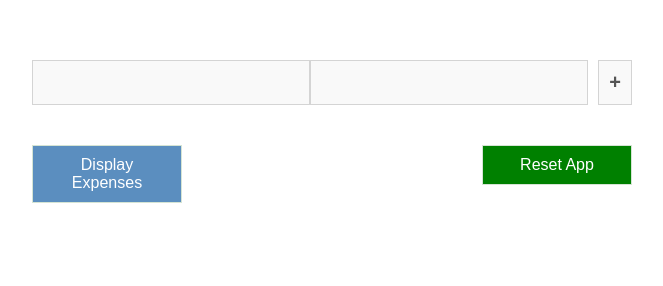
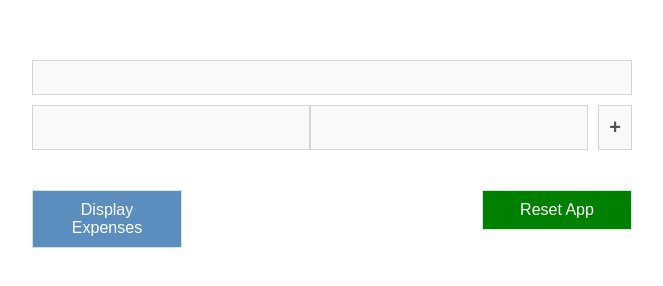
Before and after one commit to v1nss/finance-tracker-electron, an Electron app: page renderer/index.html in a window 1280 px wide. Shown: the whole page, without its empty margins (308-971 px from the left). Drawn offline with Linux system fonts and the light colour scheme.

Commit message:
Bugdet added and subtracting all expenses to budget working

```diff
--- a/renderer/index.html
+++ b/renderer/index.html
@@ -10,6 +10,7 @@
     <div class="notes">
 
     </div>
+    <input class="budget" type="number" name="budget">
     <!-- <input type="number"> -->
     <form action="" method="post" autocomplete="off">
         <div class="field">
--- a/renderer/script.js
+++ b/renderer/script.js
@@ -49,7 +49,8 @@ function fetchTextNotes(event){
 	event.preventDefault();
 
 	let dataContainer = new FormData(form);
-
+	let budget = document.querySelector('input[name="budget"]').value;
+	console.log(budget);
 	let data = [];
 	dataContainer.forEach( function(value){
 		if(value !== ""){
@@ -65,7 +66,6 @@ function fetchTextNotes(event){
 		return parseInt(str);
 	});
 
-	// Output the values on the screen.
 	let out = "";
 	let out1 = "";
 	for(let nums of num){
@@ -85,7 +85,6 @@ function fetchTextNotes(event){
 	document.querySelector(".notes").innerHTML = out;
 	document.querySelector(".notes").innerHTML = out1;
 
-	// Delete all input elements except the last one.
 	let inputFields = document.querySelectorAll(".field");
 	inputFields.forEach(function(element, index){
 		if(index == inputFields.length - 1){
@@ -95,4 +94,15 @@ function fetchTextNotes(event){
 			element.remove();
 		}
 	});
+
+	return compute(num, expenses, budget);
 }
+
+function compute(num, expenses, budget) {
+	console.log("tinawag mo ba q?");
+	console.log(budget);
+	num.forEach(function(value){
+		budget -= value;
+	})
+	console.log(budget);
+}
--- a/renderer/style.css
+++ b/renderer/style.css
@@ -61,6 +61,18 @@ form{
 	font-family: ubuntu, sans-serif;
 	background-color: #f9f9f9;
 }
+
+.budget {
+	padding: 5px 10px;
+	width: 100%;
+	border: none;
+	border: thin solid #d4d4d4;
+	font-size: 20px;
+	color: #888;
+	font-family: ubuntu, sans-serif;
+	background-color: #f9f9f9;
+	margin-bottom: 10px;
+}
 .field input:focus{
 	outline: none;
 }
```
